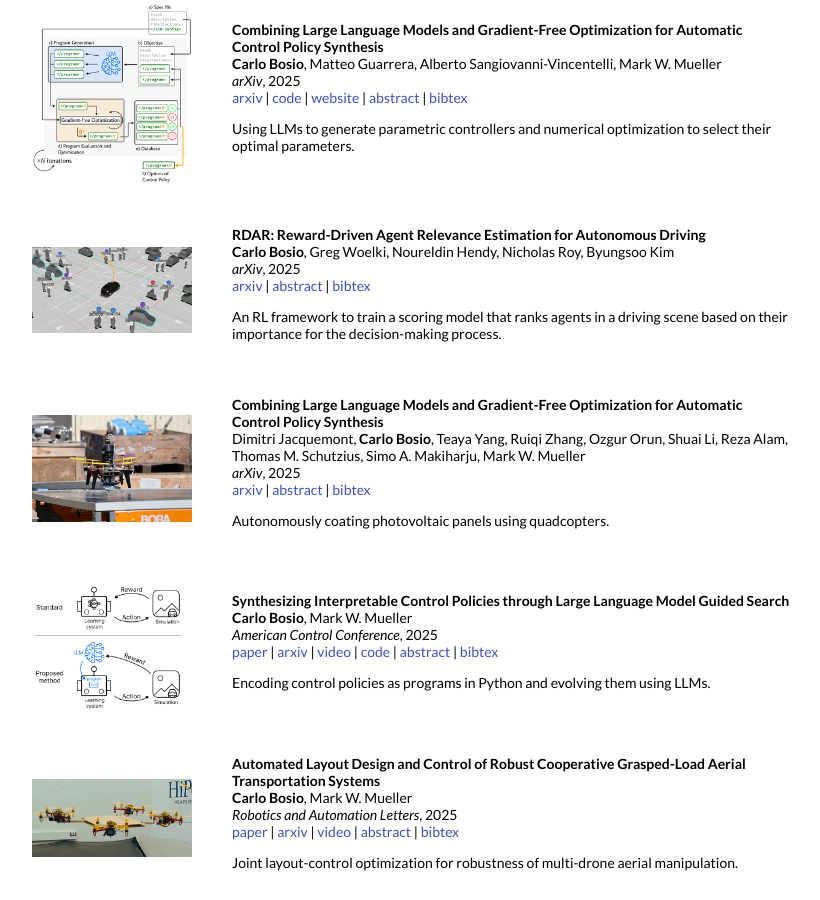
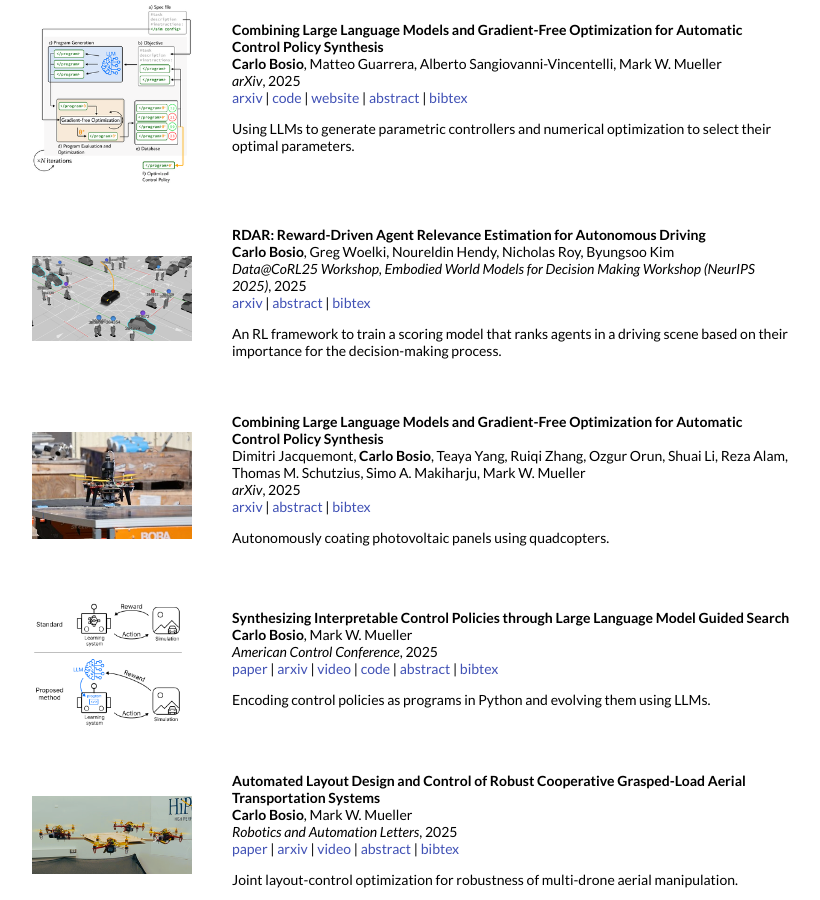
Before and after one commit to carlobosio/carlobosio.github.io, a Jekyll site: the page built from _posts/2025-10-1-colmo.markdown, in a window 1280 px wide and 900 px high, scrolled down 775 px. Shown: the whole window, without its empty margins (228-1048 px from the left). Built offline with Jekyll 4.4.1, drawn with Linux system fonts in a browser that asks for light colours.

Commit message:
rdar workshops

```diff
--- a/_posts/2025-9-15-rdar.markdown
+++ b/_posts/2025-9-15-rdar.markdown
@@ -1,7 +1,7 @@
 ---
 layout: post
 title:  "RDAR: Reward-Driven Agent Relevance Estimation for Autonomous Driving"
-venue: "arXiv"
+venue: "Data@CoRL25 Workshop, Embodied World Models for Decision Making Workshop (NeurIPS 2025)"
 date: 2025-9-15 17:45:25 +00:00
 image: /images/rdar-scene.png
 categories: Research
```
